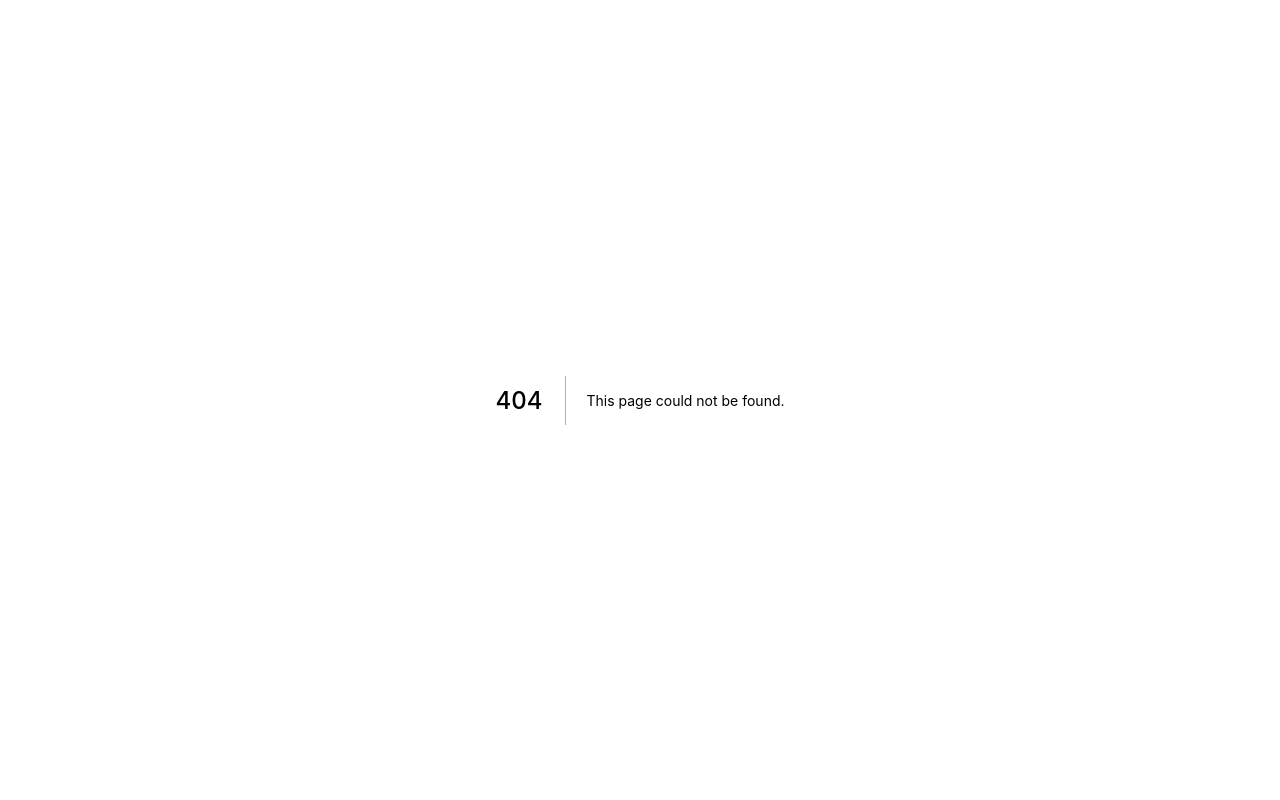
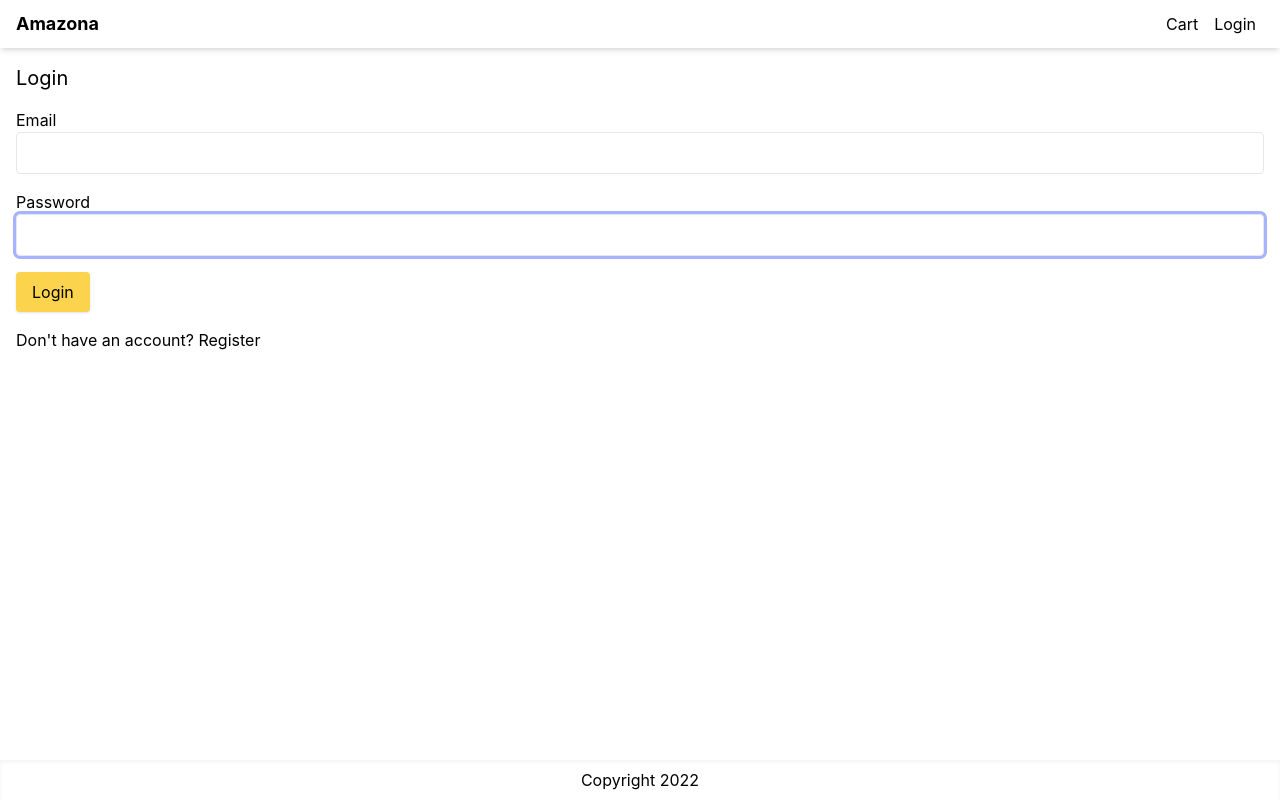
Before and after one commit to ChristianWare/Amazon-with-Tailwind, a Next.js app: page /login in a window 1280 px wide. Before the commit this address had no page. Built offline with nearby package versions, Linux system fonts and the light colour scheme.

Commit message:
Login Form with Validation

```diff
--- a/package.json
+++ b/package.json
@@ -13,7 +13,8 @@
     "js-cookie": "^3.0.1",
     "next": "12.3.1",
     "react": "18.2.0",
-    "react-dom": "18.2.0"
+    "react-dom": "18.2.0",
+    "react-hook-form": "^7.39.1"
   },
   "devDependencies": {
     "@types/react": "^18.0.25",
--- a/pages/cart.js
+++ b/pages/cart.js
@@ -93,7 +93,7 @@ function CartScreen() {
               </li>
               <li>
                 <button
-                  onClick={() => router.push("/shipping")}
+                  onClick={() => router.push("login?redirect=/shipping")}
                   className='primary-button w-full'
                 >
                   Check Out
--- /dev/null
+++ b/pages/login.js
@@ -0,0 +1,71 @@
+import Link from "next/link";
+import Layout from "../components/Layout";
+import { useForm } from "react-hook-form";
+
+export default function LoginScreen() {
+  const {
+    handleSubmit,
+    register,
+    formState: { errors },
+  } = useForm();
+
+  const submitHandler = ({ email, password }) => {
+    console.log(email, password)
+  };
+
+  return (
+    <Layout title='Login'>
+      <form
+        action=''
+        className='mx-auto max-w-screen'
+        onSubmit={handleSubmit(submitHandler)}
+      >
+        <h1 className='mb-4 text-xl'>Login</h1>
+        <div className='mb-4'>
+          <label htmlFor='email'> Email</label>
+          <input
+            type='email'
+            {...register("email", {
+              required: "Please Enter Email",
+              pattern: {
+                value: /^[a-zA-Z0-9_.+-]+@[a-zA-Z0-9-]+.[a-zA-Z0-9-.]+$/i,
+                message: "Please enter valid email",
+              },
+            })}
+            className='w-full'
+            id='email'
+            autoFocus
+          />
+          {errors.email && (
+            <div className='text-red-500'>{errors.email.message}</div>
+          )}
+        </div>
+        <div className='mb-4'>
+          <label htmlFor='password'>Password</label>
+          <input
+            type='password'
+            {...register("password", {
+              required: "Please enter password",
+              minLength: {
+                value: 6,
+                message: "Password needs to be more than 5 chars",
+              },
+            })}
+            className='w-full'
+            id='password'
+            autoFocus
+          />
+          {errors.password && (
+            <div className='text-red-500'>{errors.password.message}</div>
+          )}
+        </div>
+        <div className='mb-4'>
+          <button className='primary-button'>Login </button>
+        </div>
+        <div className='mb-4'>
+          Don&apos;t have an account? <Link href='/register'>Register</Link>
+        </div>
+      </form>
+    </Layout>
+  );
+}
--- a/styles/globals.css
+++ b/styles/globals.css
@@ -26,3 +26,9 @@ a {
 .primary-button {
   @apply rounded bg-amber-300 py-2 px-4 shadow outline-none hover:bg-amber-400 active:bg-amber-500
 }
+
+input,
+select,
+textarea {
+  @apply rounded border p-2 outline-none ring-indigo-300 focus:ring
+}
```
Also changed, not shown: 1 other file (tests, documents, lock files or other folders).
